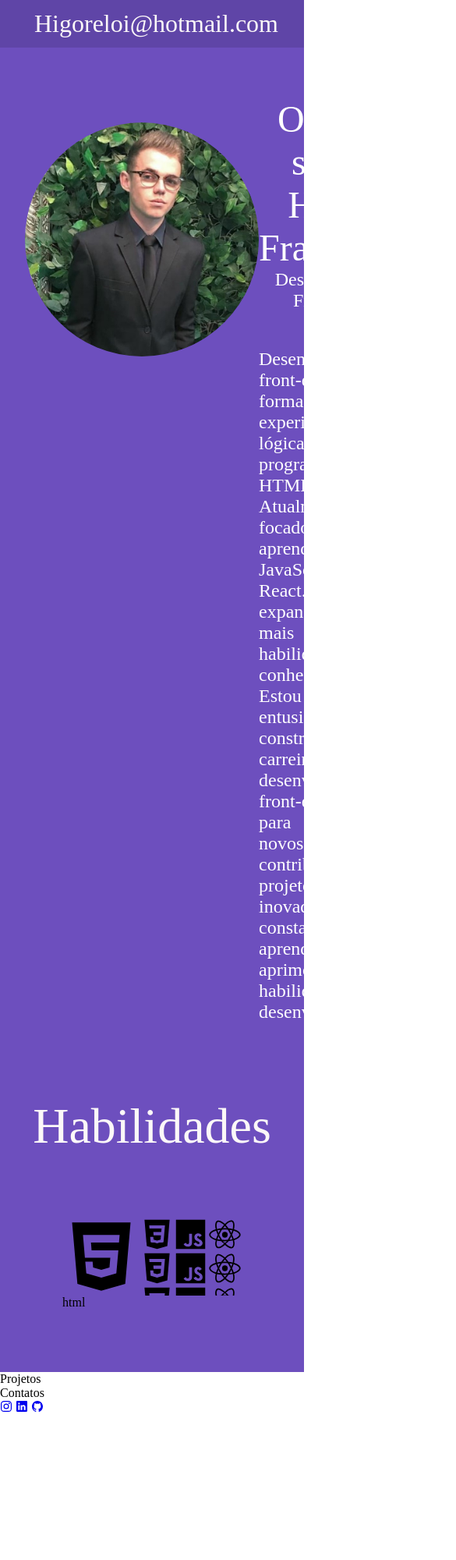
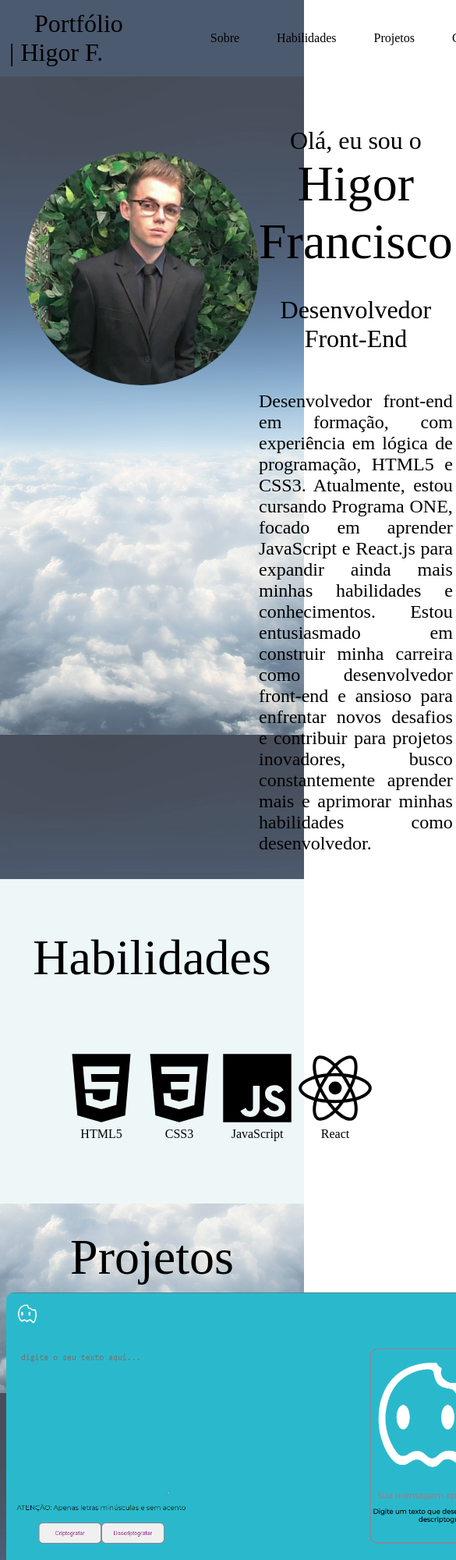
Before and after one commit to HigorFS/Portfolio, a plain HTML site: page index.html in a window 390 px wide. Shown: the top 2000 px of the page at 78% size, 585 px wide, since content can reach past the window. Before the commit the page ends 1815 px from the top, so only its background shows below. Drawn offline with nearby package versions, Linux system fonts and the light colour scheme.

Commit message:
Segundo commit
Criação do css (sem parte responsiva), e inclusão em alguns itens no html

```diff
--- a/css/sobre.css
+++ b/css/about.css
@@ -1,13 +1,13 @@
-.sobre {
-    background: #6d4fbe;
-    color: rgb(255, 255, 255);
+.about {
+    background: #ffffff44;
+    color: rgb(0, 0, 0);
     display: flex;
     justify-content: space-between;
     margin: 0;
     padding: 2rem;
 }
 
-.apresentacao {
+.presentation {
     display: grid;
     grid-template-columns: repeat(3, 1fr);
 }
@@ -23,7 +23,7 @@
     width: 300px;
 }
 
-.pessoa__imagem {
+.pessoa__img {
     background-image: url('../img/avatar.jpeg');
 }
 
@@ -35,24 +35,25 @@
 }
 
 .intro h1 {
-    font-size: 3rem;
+    font-size: 2rem;
 }
 
 .intro span {
-    font-size: 3rem;
+    font-size: 4rem;
 }
 
 .intro p {
-    font-size: 1.5rem;
+    font-size: 2rem;
+    padding-top: 2rem;
 }
 
-.about {
+.about-description {
     grid-column: 2/2;
     text-align: center;
     padding-top: 2rem;
 }
 
-.about p {
+.about-description p {
     text-align: justify;
     font-size: 1.5rem;
 }
--- /dev/null
+++ b/css/contacts.css
@@ -0,0 +1,22 @@
+.contacts {
+    background: #ffffff44;
+    padding-top: 2rem;
+}
+
+.contacts h4 {
+    font-size: 4rem;
+    color: black;
+    text-align: center;
+    padding-top: 1rem;
+}
+
+.icons {
+    display: flex;
+    justify-content: center;
+}
+
+.icons a {
+    font-size: 4rem;
+    padding: 2rem;
+    color: rgb(17, 37, 216);
+}
--- /dev/null
+++ b/css/footer.css
@@ -0,0 +1,10 @@
+footer {
+    background-color: black;
+}
+
+.copyright {
+    color: white;
+    text-align: center;
+    padding: 1rem;
+    font-size: 1rem;
+}
--- a/css/header.css
+++ b/css/header.css
@@ -1,7 +1,7 @@
 .cabecalho {
     align-items: center;
     box-sizing: border-box;
-    background-color: #5f45a7;
+    background-color: #4c5a70;
     display: flex;
     justify-content: space-between;
     padding: 0.75rem;
@@ -10,7 +10,7 @@
 
 .cabecalhoPrincipal-titulo .titulo{
     text-decoration: none;
-    color: #fcf8f8;
+    color: #000000;
     font-size: 2rem;
     margin-left: 2rem;
 }
@@ -23,15 +23,15 @@
 }
 
 .menu-item {
-    margin-left: 1.5rem;
+    margin-left: 2rem;
     margin-right: 1rem;
     text-decoration: none;
-    color: #ffffff;
+    color: #000000;
     font-size: 16px;
 }
 
 .menu-item:hover{
-    color: rgb(133, 131, 131);
+    color: rgb(119, 21, 21);
     font-weight: bold;
     text-decoration: underline;
     transition: 0.3s;
--- /dev/null
+++ b/css/main.css
@@ -0,0 +1,7 @@
+.container-main {
+    background-image: url(../img/fundo-ceu.jpg);
+    background-size: cover;
+    background-position: center;
+    background-repeat: no-repeat;
+    background-attachment: fixed;
+}
--- /dev/null
+++ b/css/projects.css
@@ -0,0 +1,64 @@
+.projects {
+    background: #ffffff44;
+    justify-content: space-between;
+    margin: 0;
+}
+
+.project-title {
+    color: #000000;
+    display: flex;
+    font-size: 4rem;
+    justify-content: center;
+    padding-top: 2rem;
+}
+
+.project-decodificador {
+    padding: 2%;
+    display: flex;
+    justify-content: space-evenly;
+}
+
+.project-decodificador__img {
+    width: 700px;
+    height: 500px;
+    border-radius: 10px;
+}
+
+.project-description {
+    display: flex;
+    flex-direction: column;
+    align-items: center;
+}
+
+.project-description h3 {
+    font-size: 2rem;
+    color: #000000;
+    text-align: center;
+    padding: 1.5rem;
+}
+
+.project-description p {
+    color: #000000;
+    font-size: 1.2rem;
+    padding-bottom: 1.5rem;
+}
+
+.btn-project {
+    display: inline-block;
+    text-decoration: none;
+    font-size: 18px;
+    padding: 10px;
+    margin: 15px;
+    border-radius: 5px;
+    border: #000000 1px solid;
+    text-align: center;
+    color: #000000;
+    width: 120px;
+}
+
+.btn-project:hover {
+    color: rgb(119, 21, 21);
+    font-weight: bold;
+    text-decoration: underline;
+    transition: 0.3s;
+}
--- a/css/skills.css
+++ b/css/skills.css
@@ -1,5 +1,5 @@
 .skills {
-    background: #6d4fbe;
+    background: #edf7f8;
     justify-content: space-between;
     margin: 0;
     padding-top: 4rem;
@@ -10,8 +10,8 @@
     justify-content: space-between;
 }
 
-.skill-titulo {
-    color: #fcf8f8;
+.skill-title {
+    color: #000000;
     display: flex;
     font-size: 4rem;
     justify-content: center;
@@ -34,6 +34,10 @@
     width: 100px;
 }
 
+div h2 {
+    text-align: center;
+}
+
 .skill__css {
     background-image: url('../img/logo-css3.svg');
     height: 100px;
--- a/index.html
+++ b/index.html
@@ -3,39 +3,44 @@
 <head>
     <meta charset="UTF-8">
     <meta name="viewport" content="width=device-width, initial-scale=1.0">
-    <title>Portifólio | Higor F. - Dev. Front-End</title>
+    <title>Portfólio | Higor F. - Dev. Front-End</title>
     <link rel="stylesheet" href="./css/styles.css">
     <link rel="stylesheet" href="./css/header.css">
-    <link rel="stylesheet" href="./css/sobre.css">
+    <link rel="stylesheet" href="./css/main.css">
+    <link rel="stylesheet" href="./css/about.css">
     <link rel="stylesheet" href="./css/skills.css">
+    <link rel="stylesheet" href="./css/projects.css">
+    <link rel="stylesheet" href="./css/contacts.css">
+    <link rel="stylesheet" href="./css/footer.css">
 </head>
 <body>
     <header class="cabecalho">
         <h1 class="cabecalhoPrincipal-titulo">
-            <a class="titulo" href="#">Higoreloi@hotmail.com</a>
+            <a class="titulo" href="#">Portfólio | Higor F.</a>
         </h1>
         <nav class="menu">
             <ul class="menu-lista">
                 <li>
-                    <a class="menu-item" href="#">Sobre</a>
+                    <a class="menu-item" href="#about">Sobre</a>
                 </li>
                 <li>
-                    <a class="menu-item" href="#">Habilidades</a>
+                    <a class="menu-item" href="#skills">Habilidades</a>
                 </li>
                 <li>
-                    <a class="menu-item" href="#">Projetos</a>
+                    <a class="menu-item" href="#projects">Projetos</a>
                 </li>
                 <li>
-                    <a class="menu-item" href="#">Contato</a>
+                    <a class="menu-item" href="#contacts">Contato</a>
                 </li>
             </ul>
         </nav>
     </header>
 
-    <section class="sobre">
-        <div class="apresentacao">
+    <main class="container-main">
+        <section class="about" id="about">
+            <div class="presentation">
                 <div class="profile">
-                <div class="profile pessoa__imagem"></div>
+                    <div class="profile pessoa__img"></div>
                 </div>
 
                 <div class="intro">
@@ -44,45 +49,57 @@
                     <p>Desenvolvedor Front-End</p>
                 </div>
 
-            <div class="about">
-                <p>Desenvolvedor front-end em formação, com experiência em lógica de programação, HTML5 e CSS3. Atualmente, estou focado em aprender JavaScript e React.js para expandir ainda mais minhas habilidades e conhecimentos. Estou entusiasmado em construir minha carreira como desenvolvedor front-end e ansioso para enfrentar novos desafios e contribuir para projetos inovadores, busco constantemente aprender mais e aprimorar minhas habilidades como desenvolvedor.</p>
+                <div class="about-description">
+                    <p>Desenvolvedor front-end em formação, com experiência em lógica de programação, HTML5 e CSS3. Atualmente, estou cursando Programa ONE, focado em aprender JavaScript e React.js para expandir ainda mais minhas habilidades e conhecimentos. Estou entusiasmado em construir minha carreira como desenvolvedor front-end e ansioso para enfrentar novos desafios e contribuir para projetos inovadores, busco constantemente aprender mais e aprimorar minhas habilidades como desenvolvedor.</p>
                 </div>
             </div>
         </section>
-
-    <section class="skills">
+        <section class="skills" id="skills">
             <div class="skill">
-            <h2 class="skill-titulo">Habilidades</h2>
+                <h2 class="skill-title">Habilidades</h2>
                 <div class="card">
                     <div>
                         <div class="skill__html"></div>
-                    <h2>html</h2>
+                        <h2>HTML5</h2>
                     </div>
+                    <div>
                         <div class="skill__css"></div>
+                        <h2>CSS3</h2>
+                    </div>
+                    <div>
                         <div class="skill__javascript"></div>
+                        <h2>JavaScript</h2>
+                    </div>
+                    <div>
                         <div class="skill__react"></div>
+                        <h2>React</h2>
+                    </div>
                 </div>
             </div>
         </section>
-
-    <section class="hobbies">
-        <div class="hobbie">
-
+        <section class="projects" id="projects">
+                <h3 class="project-title">Projetos</h3>
+                <div class="project-decodificador">
+                    <img class="project-decodificador__img" src="./img/Decodificador.png" alt="Decodificador">
+                    <div class="project-description">
+                        <h3>Decodificador de texto</h3>
+                        <p>Challenge Alura codificador, um codificador de texto tem como objetivo criptografar ou descriptografar um texto.</p>
+                        <a class="btn-project" href="https://github.com/HigorFS/Decodificador.git">Repositório</a>
+                    </div>
                 </div>
         </section>
-
-    <section class="projects">
-        <h3>Projetos</h3>
-    </section>
-
-    <footer class="contacts">
+        <section class="contacts" id="contacts">
             <h4>Contatos</h4>
             <div class="icons">
-            <a href="https://www.instagram.com/higor_francisco_/"><ion-icon name="logo-instagram"></ion-icon></a>
                 <a href="https://www.linkedin.com/in/higor-francisco-/"><ion-icon name="logo-linkedin"></ion-icon></a>
                 <a href="https://github.com/HigorFS"><ion-icon name="logo-github"></ion-icon></a>
+                <a href="https://www.instagram.com/higor_francisco_/"><ion-icon name="logo-instagram"></ion-icon></a>
             </div>
+        </section>
+    </main>
 
+    <footer>
+        <p class="copyright">© Desenvolvido por Higor Francisco da silva</p>
     </footer>
     <script src="./js/script.js"></script>
     <script type="module" src="https://unpkg.com/ionicons@7.1.0/dist/ionicons/ionicons.esm.js"></script>
```
Also changed, not shown: img/Decodificador.png (added), img/fundo-ceu.jpg (added). Lines whose indentation alone changed are shown as unchanged.
